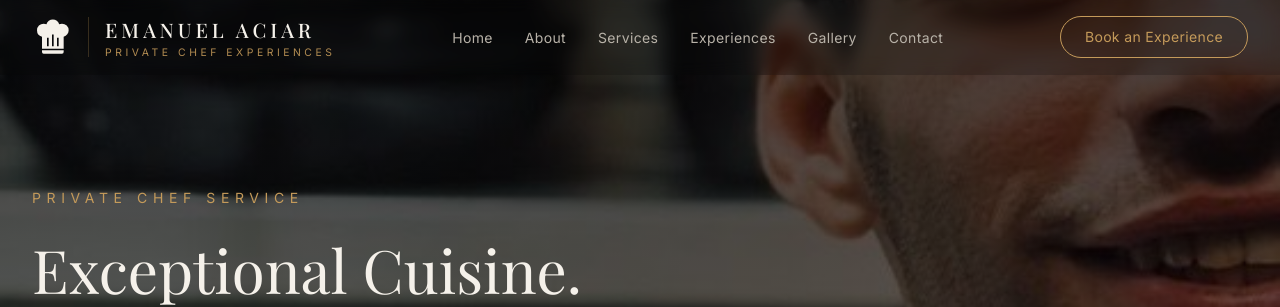
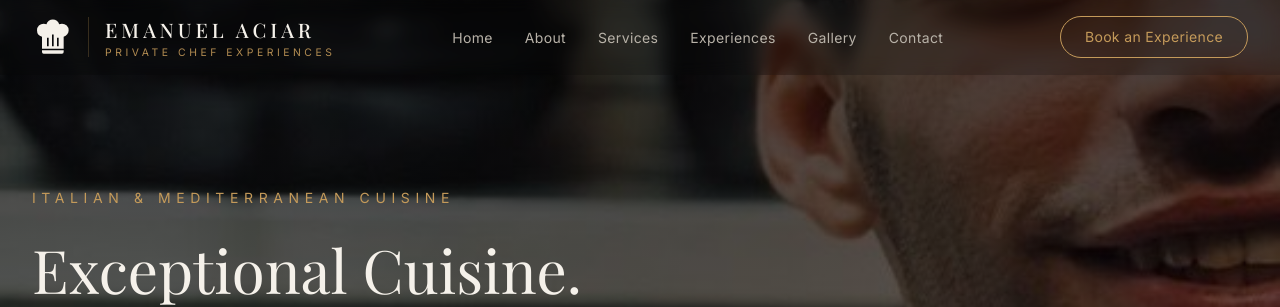
Before and after one commit to dylandecaso/private-chef-experiences, a React (Vite) app: page / in a window 1280 px wide. Shown: the top 307 px of the page. Built offline with nearby package versions, Linux system fonts and the light colour scheme.

Commit message:
Update hero eyebrow to Italian & Mediterranean Cuisine

```diff
--- a/src/components/Hero.jsx
+++ b/src/components/Hero.jsx
@@ -19,7 +19,7 @@ export default function Hero() {
       <div className="relative mx-auto w-full max-w-7xl px-5 py-32 lg:px-8">
         <div className="max-w-2xl reveal">
           <p className="mb-6 text-sm uppercase tracking-[0.4em] text-gold">
-            Private Chef Service
+            Italian &amp; Mediterranean Cuisine
           </p>
           <h1 className="font-serif text-4xl leading-tight text-cream sm:text-5xl lg:text-6xl">
             Exceptional Cuisine.
```
